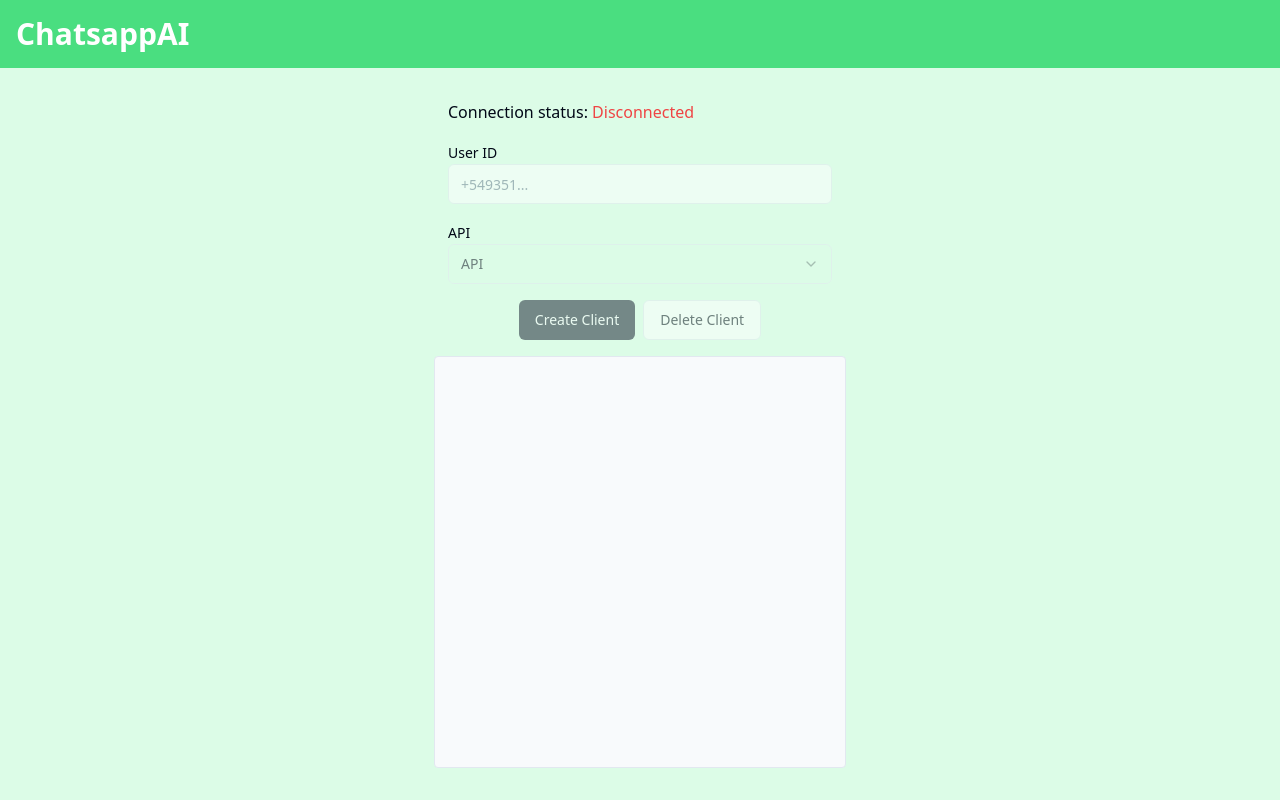
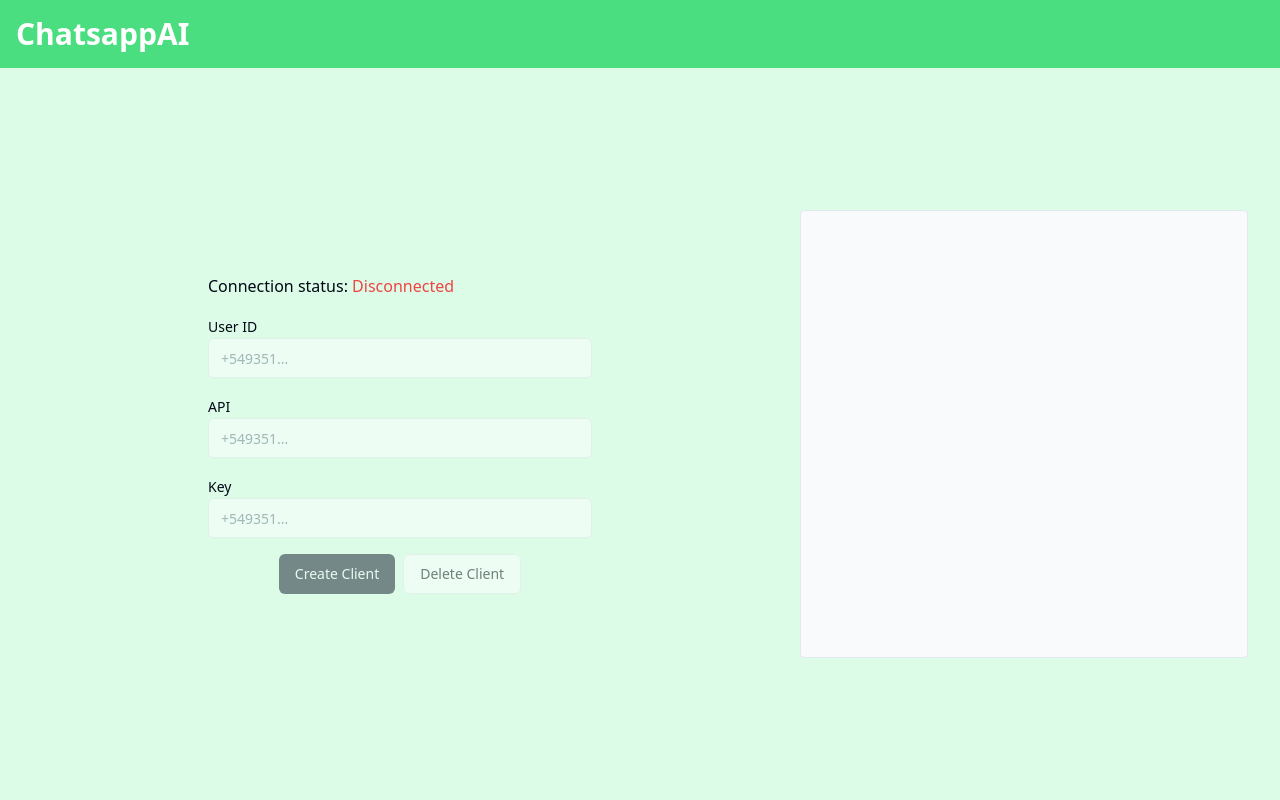
Before and after one commit to arielcorte/whatsapp-chatbot-ui, a React (Vite) app: page / in a window 1280 px wide. Built offline with nearby package versions, Linux system fonts and the light colour scheme; no server answers; the HTML template or start-up script is replaced by a standard one.

Commit message:
manual api text, changed structure

```diff
--- a/src/App.tsx
+++ b/src/App.tsx
@@ -7,24 +7,20 @@ import { Label } from "./components/ui/label";
 import { Button } from "./components/ui/button";
 import { ReloadIcon } from "@radix-ui/react-icons";
 import { cn } from "./lib/utils";
-import {
-  Select,
-  SelectContent,
-  SelectItem,
-  SelectTrigger,
-  SelectValue,
-} from "./components/ui/select";
 
-const socket = io("http://20.226.57.246");
+const socket = io("http://localhost:3000");
 
 function App() {
-  const [apiState, setApiState] = useState<string>();
+  const [apiUrl, setApiUrl] = useState<string>();
+  const [apiKey, setApiKey] = useState<string>();
   const [connected, setConnected] = useState<boolean>();
   const [qrCode, setQrCode] = useState<string | undefined>();
   const [showQr, setShowQr] = useState<boolean>(false);
   const [ready, setReady] = useState<boolean>(false);
 
   const userIdRef = useRef<HTMLInputElement>(null);
+  const apiUrlRef = useRef<HTMLInputElement>(null);
+  const apiKeyRef = useRef<HTMLInputElement>(null);
 
   useEffect(() => {
     function onConnect() {
@@ -74,13 +70,8 @@ function App() {
     };
   }, []);
 
-  function createClient(
-    input: HTMLInputElement | null,
-    api: string | undefined
-  ) {
-    if (!input) return;
-    const userId = input.value;
-    socket.emit("new-client", { userId, api });
+  function createClient(userId: string, api: string, key: string) {
+    socket.emit("new-client", { userId, api, key });
   }
 
   function deleteClient(input: HTMLInputElement | null) {
@@ -104,10 +95,13 @@ function App() {
         <h1 className="text-3xl font-bold p-4 bg-green-400 text-white">
           ChatsappAI
         </h1>
-        <div className="flex flex-col gap-4 justify-center items-center grow p-8">
+        <section className="flex gap-8 items-center grow p-8">
+          <div className="flex flex-col gap-4 justify-center items-center grow">
             <p className="w-full max-w-sm">
               Connection status:{" "}
-            <span className={cn(connected ? "text-green-500" : "text-red-500")}>
+              <span
+                className={cn(connected ? "text-green-500" : "text-red-500")}
+              >
                 {connected ? "Connected" : "Disconnected"}
               </span>
             </p>
@@ -122,22 +116,37 @@ function App() {
             </div>
             <div className="w-full max-w-sm">
               <Label htmlFor="api">API</Label>
-            <Select
+              <Input
+                id="api"
+                placeholder="+549351..."
+                ref={apiUrlRef}
                 disabled={!connected}
-              onValueChange={(value) => setApiState(value)}
-            >
-              <SelectTrigger>
-                <SelectValue placeholder="API" />
-              </SelectTrigger>
-              <SelectContent>
-                <SelectItem value="chatsapp">ChatsappAI</SelectItem>
-                <SelectItem value="umma">Umma</SelectItem>
-              </SelectContent>
-            </Select>
+              />
+            </div>
+            <div className="w-full max-w-sm">
+              <Label htmlFor="key">Key</Label>
+              <Input
+                id="Key"
+                placeholder="+549351..."
+                ref={apiKeyRef}
+                disabled={!connected}
+              />
             </div>
             <div className="flex gap-2">
               <Button
-              onClick={() => createClient(userIdRef.current, apiState)}
+                onClick={() => {
+                  if (
+                    userIdRef.current &&
+                    apiUrlRef.current &&
+                    apiKeyRef.current
+                  ) {
+                    createClient(
+                      userIdRef.current.value,
+                      apiUrlRef.current.value,
+                      apiKeyRef.current.value
+                    );
+                  }
+                }}
                 disabled={!connected}
               >
                 Create Client
@@ -150,7 +159,8 @@ function App() {
                 Delete Client
               </Button>
             </div>
-          <div className="flex items-center justify-center grow aspect-square bg-slate-50 rounded-sm border p-6">
+          </div>
+          <div className="flex items-center justify-center grow aspect-square bg-slate-50 rounded-sm border p-6 max-w-md">
             {showQr ? (
               qrCode ? (
                 <QRCode value={qrCode} className="w-full h-full" />
@@ -166,7 +176,7 @@ function App() {
               <div></div>
             )}
           </div>
-        </div>
+        </section>
       </main>
     </>
   );
```
Lines whose indentation alone changed are shown as unchanged.
